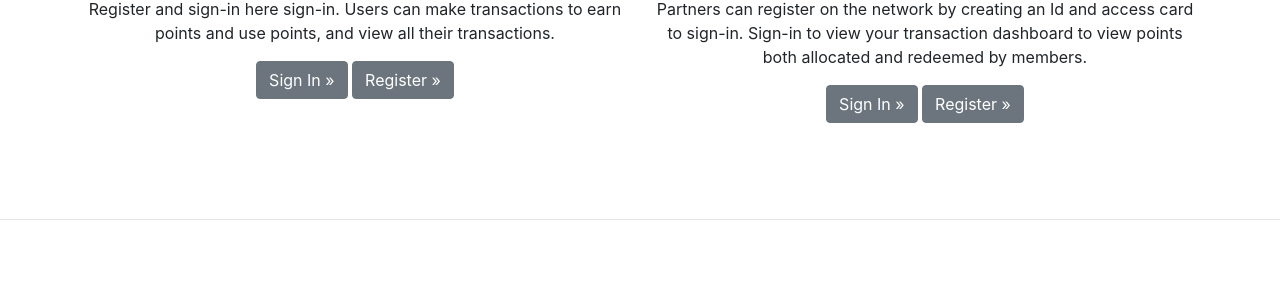
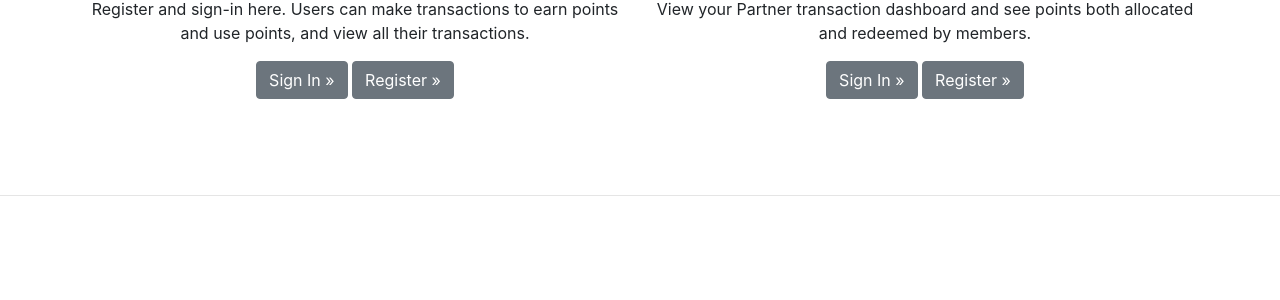
Before and after one commit to constantmori/gift-the-code-hyperledger-loyalty, a website: page web-app/public/index.html in a window 1280 px wide. Shown: the part 645-945 px from the top of the page. After the commit the page ends 921 px from the top, so only its background shows below. Drawn offline with nearby package versions, Linux system fonts and the light colour scheme.

Commit message:
grammatical changes

```diff
--- a/web-app/public/index.html
+++ b/web-app/public/index.html
@@ -55,15 +55,14 @@
     <div class="row">
       <div class="col-lg-6 text-center">
         <h2>Members</h2>
-        <p>Register and sign-in here sign-in. Users can make transactions to earn points and use points, and view all their
+        <p>Register and sign-in here. Users can make transactions to earn points and use points, and view all their
           transactions. </p>
         <p><a class="btn btn-secondary" href="/member" role="button">Sign In &raquo;</a>
           <a class="btn btn-secondary" href="/registerMember" role="button">Register &raquo;</a></p>
       </div>
       <div class="col-lg-6 text-center">
         <h2>Partners</h2>
-        <p>Partners can register on the network by creating an Id and access card to sign-in. Sign-in to view your transaction dashboard to view points both allocated and
-          redeemed by members. </p>
+        <p>View your Partner transaction dashboard and see points both allocated and redeemed by members. </p>
         <p><a class="btn btn-secondary" href="/partner" role="button">Sign In &raquo;</a>
           <a class="btn btn-secondary" href="/registerPartner" role="button">Register &raquo;</a></p>
       </div>
```
